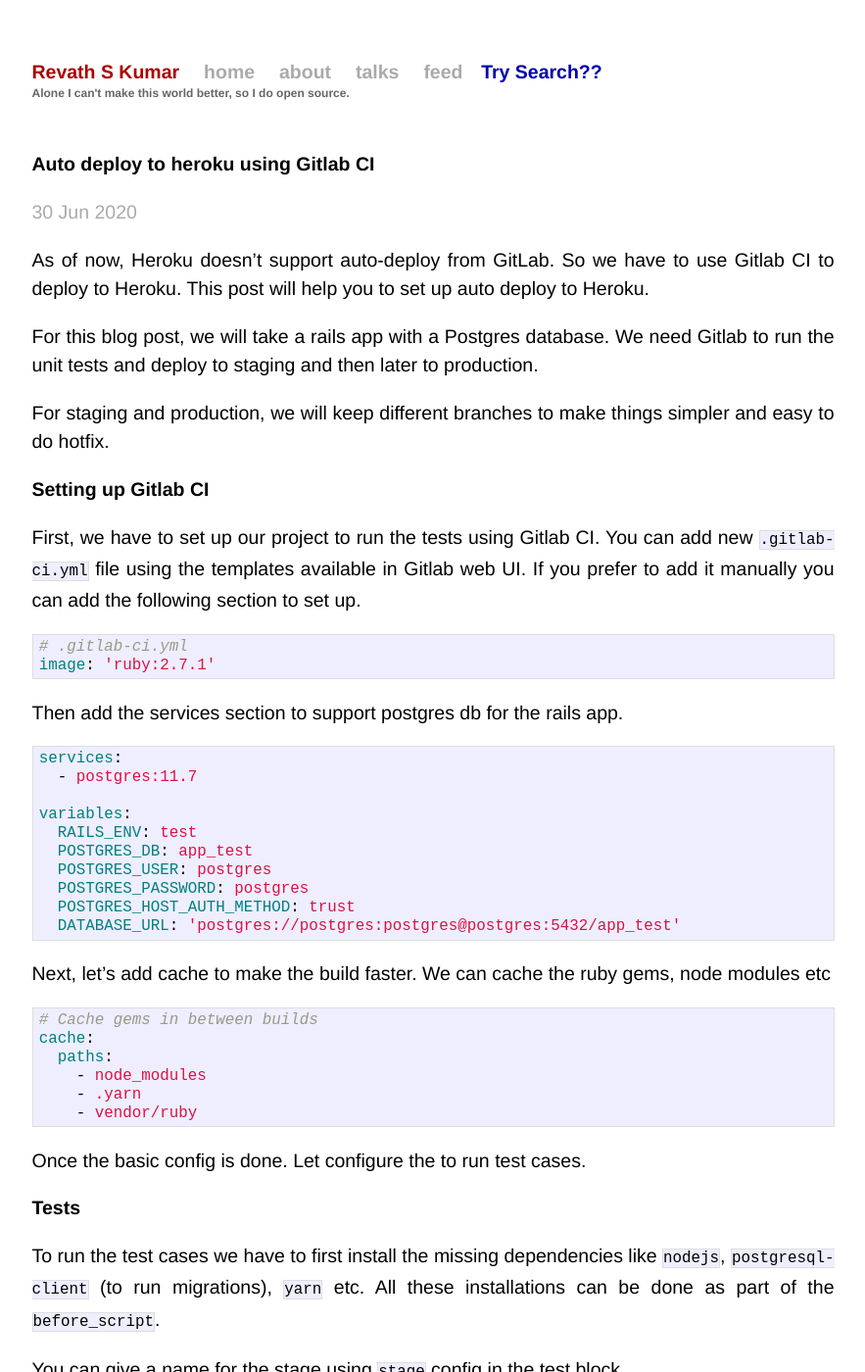
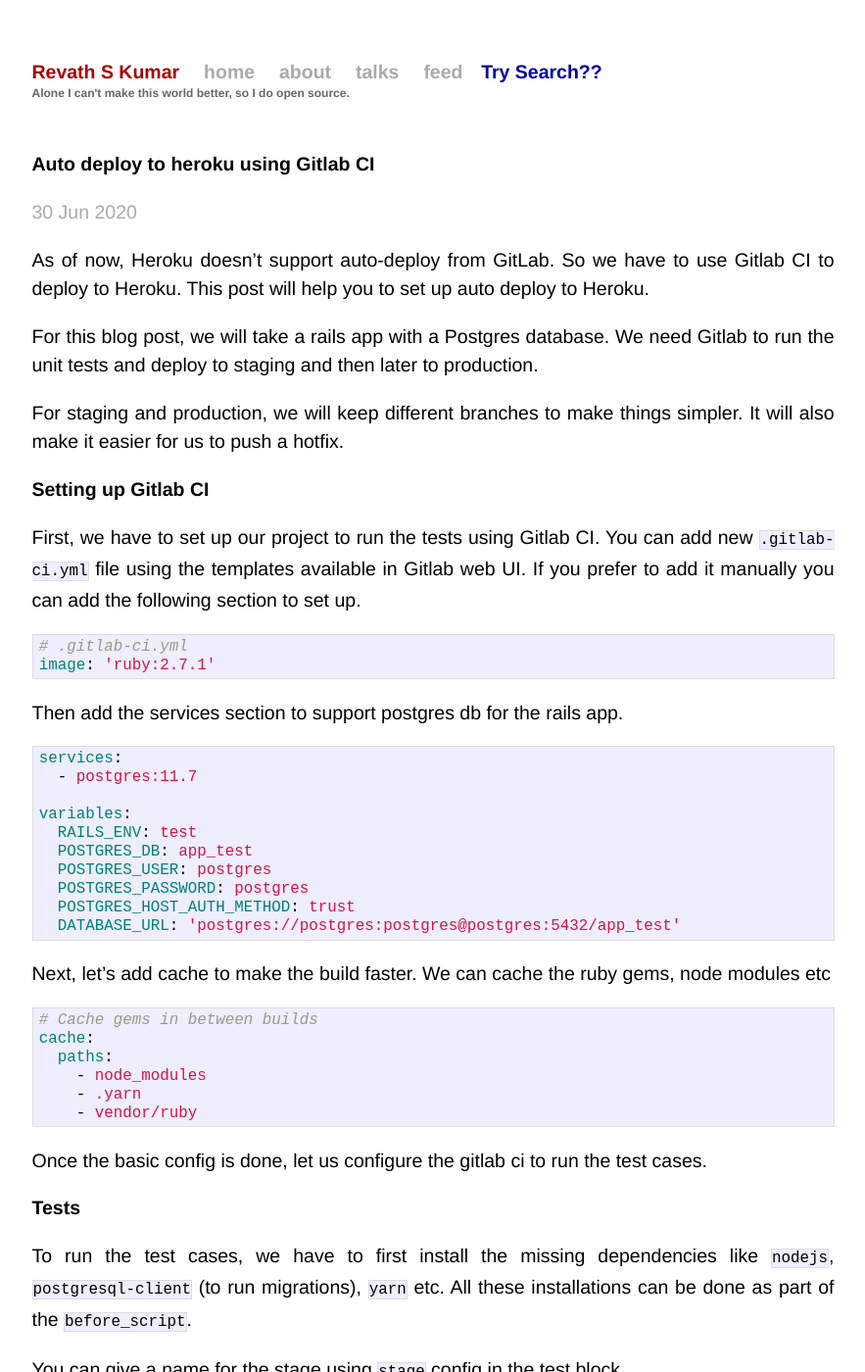
Before and after one commit to revathskumar/blog.revathskumar.com, a Jekyll site: the page built from _posts/2020-06-26-auto-deploy-to-heroku-using-gitlab-ci.md, in a window 1280 px wide and 1400 px high. Shown: the whole window at 98% size, without its empty margins (198-1081 px from the left). Built offline with Jekyll 4.4.1, drawn with Linux system fonts in a browser that asks for light colours; comment, search, counter and statistics services are not loaded; some of the changed text lies outside the part shown.

Commit message:
fix: grammer fixes

````diff
--- a/_posts/2020-06-26-auto-deploy-to-heroku-using-gitlab-ci.md
+++ b/_posts/2020-06-26-auto-deploy-to-heroku-using-gitlab-ci.md
@@ -13,7 +13,7 @@
 
 For this blog post, we will take a rails app with a Postgres database. We need Gitlab to run the unit tests and deploy to staging and then later to production.
 
-For staging and production, we will keep different branches to make things simpler and easy to do hotfix.
+For staging and production, we will keep different branches to make things simpler. It will also make it easier for us to push a hotfix.
 
 # <a class="anchor" name="setting-up-gitlab-ci" href="#setting-up-gitlab-ci"><i class="anchor-icon"></i></a>Setting up Gitlab CI
 
@@ -51,11 +51,11 @@
     - vendor/ruby
 ```
 
-Once the basic config is done. Let configure the to run test cases.
+Once the basic config is done, let us configure the gitlab ci to run the test cases.
 
 # <a class="anchor" name="tests" href="#tests"><i class="anchor-icon"></i></a>Tests
 
-To run the test cases we have to first install the missing dependencies like `nodejs`, `postgresql-client` (to run migrations), `yarn` etc. All these installations can be done as part of the `before_script`.
+To run the test cases, we have to first install the missing dependencies like `nodejs`, `postgresql-client` (to run migrations), `yarn` etc. All these installations can be done as part of the `before_script`.
 
 You can give a name for the stage using `stage` config in the test block.
 
@@ -100,7 +100,7 @@
 
 # <a class="anchor" name="deploy" href="#deploy"><i class="anchor-icon"></i></a>Deploy
 
-Once the tests are passing we can configure the deployments as next stage.
+Once the tests are passing, we can configure the deployments in the next stage.
 The deployments to run only from particular branches, ie.,
 
 * from `develop` branch, deploy to staging
````
